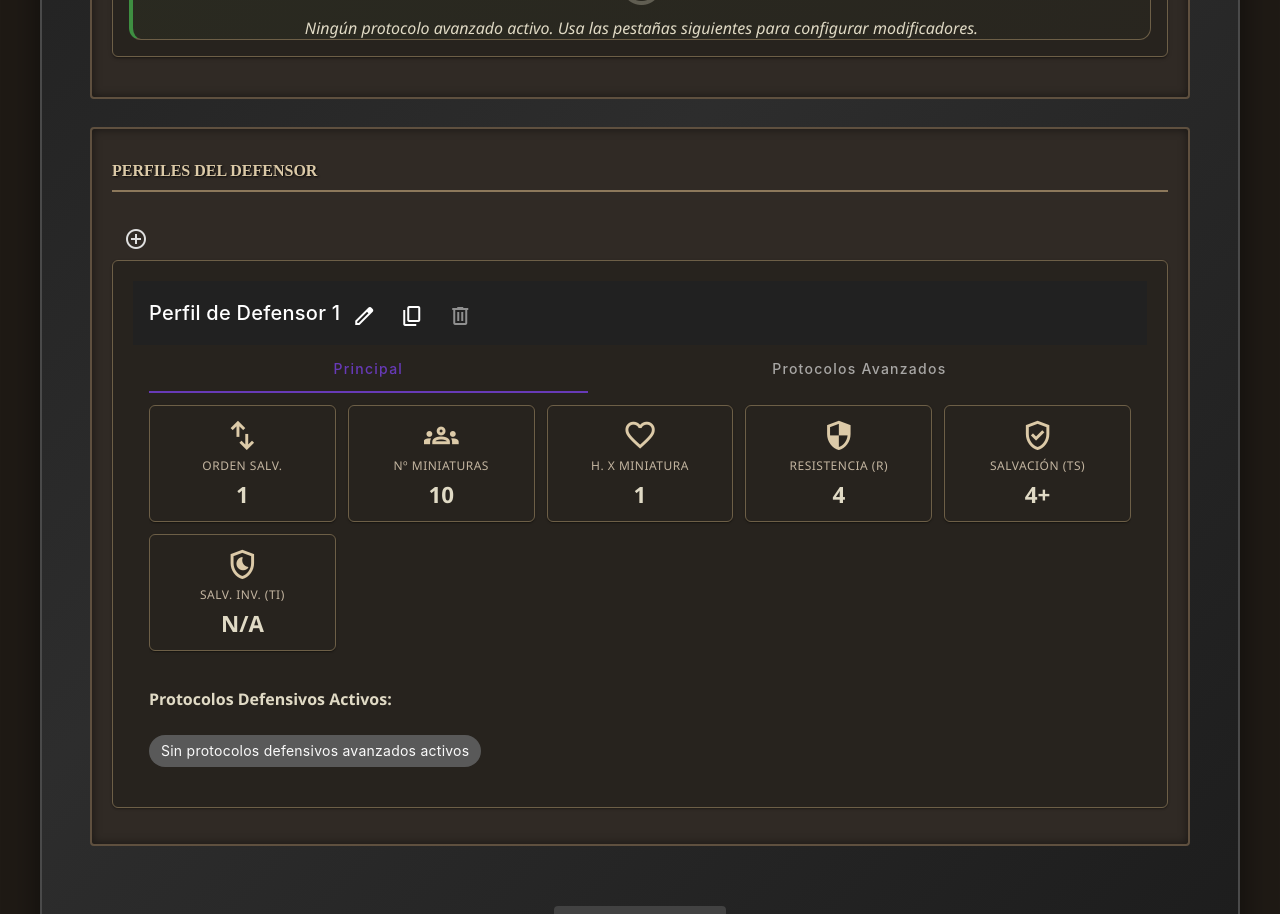
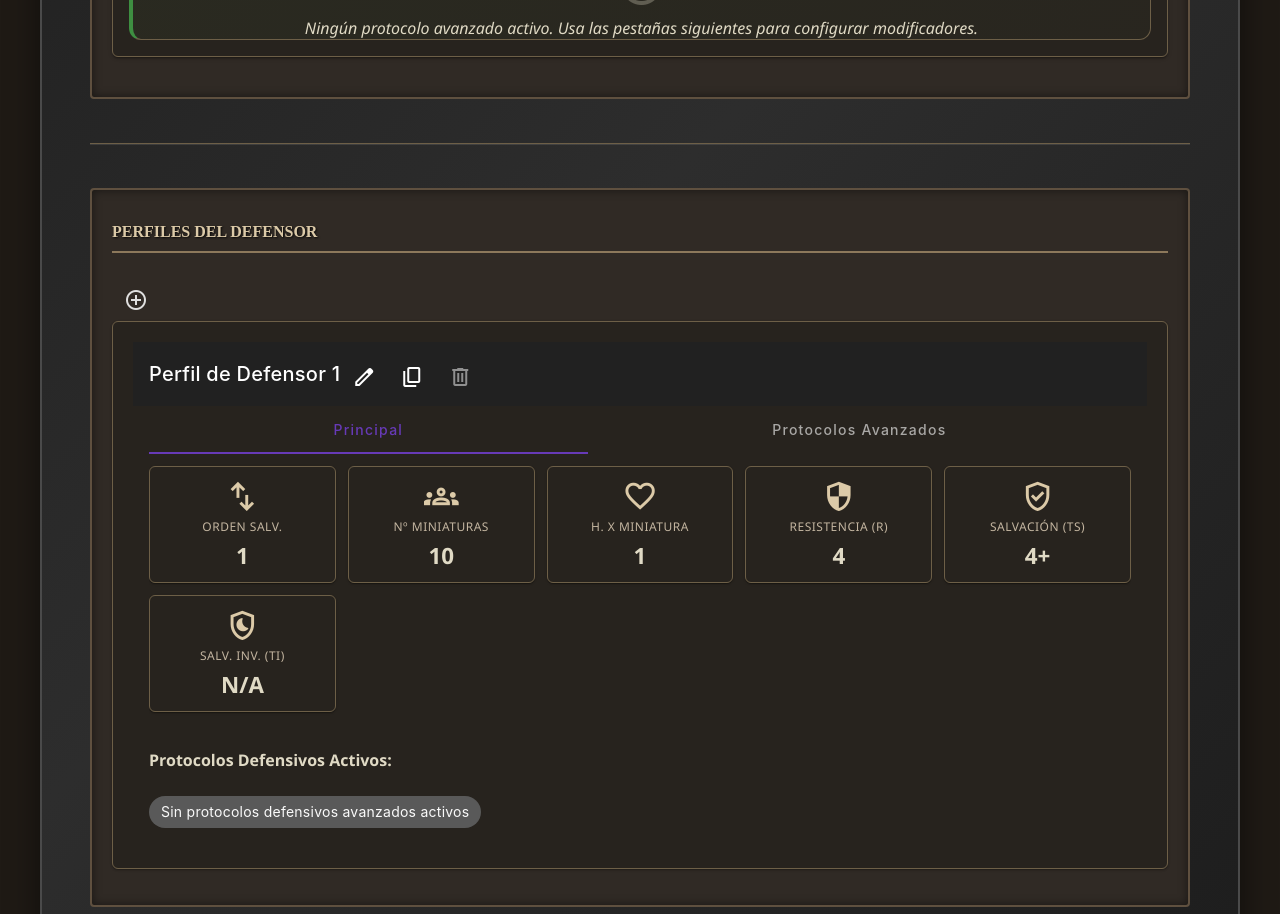
Before and after one commit to Jorge-GD/Wh40kcalculator, an Angular app: page /calculator in a window 1280 px wide. Shown: the part 1000-1914 px from the top of the page. Built offline with nearby package versions, Linux system fonts and the light colour scheme.

Commit message:
feat: add SectionDivider component

```diff
--- a/src/app/components/calculator/calculator.component.html
+++ b/src/app/components/calculator/calculator.component.html
@@ -31,9 +31,10 @@
           (profileChange)="updateAttackerProfile($event, i)">
         </app-attacker-profile>
       </div>
-    </section>
+      </section>
+      <app-section-divider></app-section-divider>
 
-    <section class="data-section defender-profile-section u-margin-top-lg" [ngClass]="currentTheme$ | async">
+      <section class="data-section defender-profile-section u-margin-top-lg" [ngClass]="currentTheme$ | async">
       <div class="section-header u-display-flex u-justify-content-start u-align-items-center u-margin-bottom-md">
         <div class="section-title-group u-display-flex u-align-items-center u-flex-grow-1">
           <h2 class="section-title-font u-margin-none">PERFILES DEL DEFENSOR</h2>
--- a/src/app/components/calculator/calculator.component.ts
+++ b/src/app/components/calculator/calculator.component.ts
@@ -28,6 +28,7 @@ import { FormsModule } from '@angular/forms';
 import { AttackerProfileComponent } from '../attacker-profile/attacker-profile.component';
 import { DefenderProfileComponent } from '../defender-profile/defender-profile.component';
 import { ResultsComponent } from '../results/results.component';
+import { SectionDividerComponent } from '../section-divider/section-divider.component';
 import { ThemeService } from '../../services/theme.service';
 import { Observable } from 'rxjs';
 
@@ -44,6 +45,7 @@ import { Observable } from 'rxjs';
     FormsModule,
     AttackerProfileComponent,
     DefenderProfileComponent,
+    SectionDividerComponent,
     ResultsComponent,
   ],
   templateUrl: './calculator.component.html',
--- /dev/null
+++ b/src/app/components/section-divider/section-divider.component.html
@@ -0,0 +1 @@
+<div class="section-divider" aria-hidden="true"></div>
--- /dev/null
+++ b/src/app/components/section-divider/section-divider.component.scss
@@ -0,0 +1,10 @@
+:host {
+  display: block;
+}
+
+.section-divider {
+  height: 1px;
+  margin: var(--spacing-lg) 0;
+  background-color: var(--color-border-divider);
+  box-shadow: 0 1px 0 rgba(255, 255, 255, 0.1);
+}
--- a/src/app/themes.scss
+++ b/src/app/themes.scss
@@ -8,6 +8,7 @@
   --color-background-main: #1f1a15; // Very dark brown/black
   --color-background-panel: rgba(40, 35, 30, 0.95); // Dark, slightly transparent wood/metal
   --color-border-panel: #6d5f47; // Bronze/brass border
+  --color-border-divider: #6d5f47;
   --color-input-bg: #3a3028; // Darker input background
   --color-metal-interactive: #8c785b; // Aged brass
   --color-metal-interactive-hover: #a8906f; // Brighter aged brass
@@ -47,6 +48,7 @@
   --color-background-main: #4a3b2a; // Rusty brown background
   --color-background-panel: rgba(60, 45, 30, 0.92); // Dark, rusty metal panel
   --color-border-panel: #8c5a2b; // Darker rust border
+  --color-border-divider: #8c5a2b;
   --color-input-bg: #524030;
   --color-metal-interactive: #7d6a55; // Dull, battered metal
   --color-metal-interactive-hover: #9e866d;
@@ -85,6 +87,7 @@
   --color-background-main: #08140a; // Very dark, almost black green
   --color-background-panel: rgba(10, 40, 20, 0.93); // Dark green, slightly transparent necrodermis
   --color-border-panel: #0a5c15; // Sharp green border
+  --color-border-divider: #0a5c15;
   --color-input-bg: #0f2915;
   --color-metal-interactive: #2a7a3e; // Living metal green
   --color-metal-interactive-hover: #3db056; // Brighter living metal
@@ -124,6 +127,7 @@
   --color-background-main: #f0f0f0;
   --color-background-panel: #ffffff;
   --color-border-panel: #dcdcdc;
+  --color-border-divider: #dcdcdc;
   --color-input-bg: #f8f8f8;
   --color-metal-interactive: #e0e0e0;
   --color-metal-interactive-hover: #c0c0c0;
@@ -163,6 +167,7 @@
   --color-background-main: #faf7f2; // Warm parchment background
   --color-background-panel: #f5f0e6;
   --color-border-panel: #d0c0a0;
+  --color-border-divider: #d0c0a0;
   --color-input-bg: #ffffff;
   --color-metal-interactive: #c8b37a;
   --color-metal-interactive-hover: #d8c48a;
--- a/src/styles/design-tokens.scss
+++ b/src/styles/design-tokens.scss
@@ -18,6 +18,7 @@ $color-secondary-text: #9e8a74;
 $color-background-main: #1a1a1a;
 $color-background-panel: #2a2a2a;
 $color-border-panel: #444;
+$color-border-divider: #555;
 $color-input-bg: #333322; // Darker, parchment-like
 $color-metal-interactive: #5a5a5a;
 $color-metal-interactive-hover: #7a7a7a;
@@ -64,6 +65,7 @@ $color-white: #fff;
   --color-background-main: #{$color-background-main};
   --color-background-panel: #{$color-background-panel};
   --color-border-panel: #{$color-border-panel};
+  --color-border-divider: #{$color-border-divider};
   --color-input-bg: #{$color-input-bg};
   --color-metal-interactive: #{$color-metal-interactive};
   --color-metal-interactive-hover: #{$color-metal-interactive-hover};
```
Also changed, not shown: src/app/components/section-divider/section-divider.component.ts (added, +11 -0 lines), 1 other file (tests, documents, lock files or other folders).
